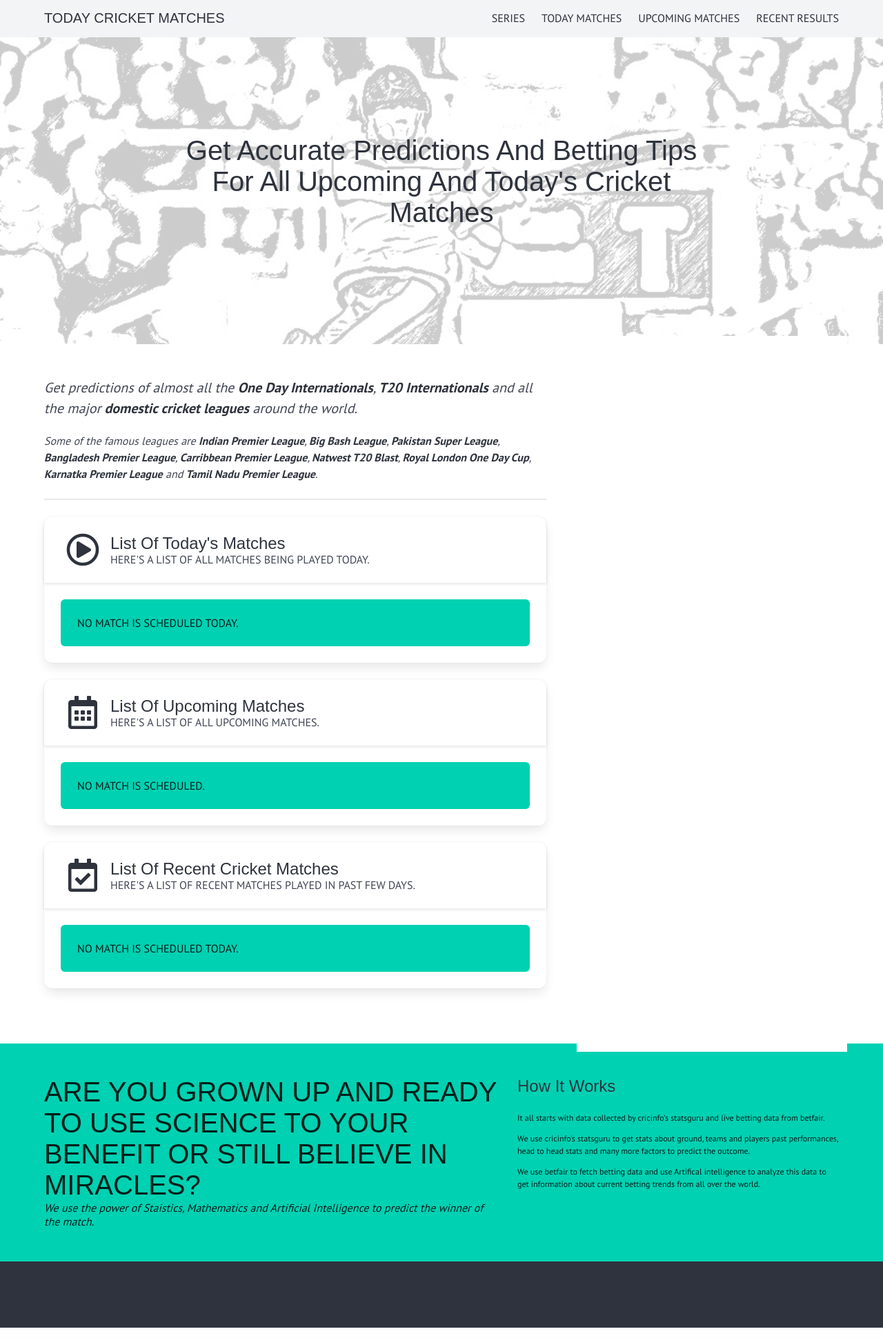
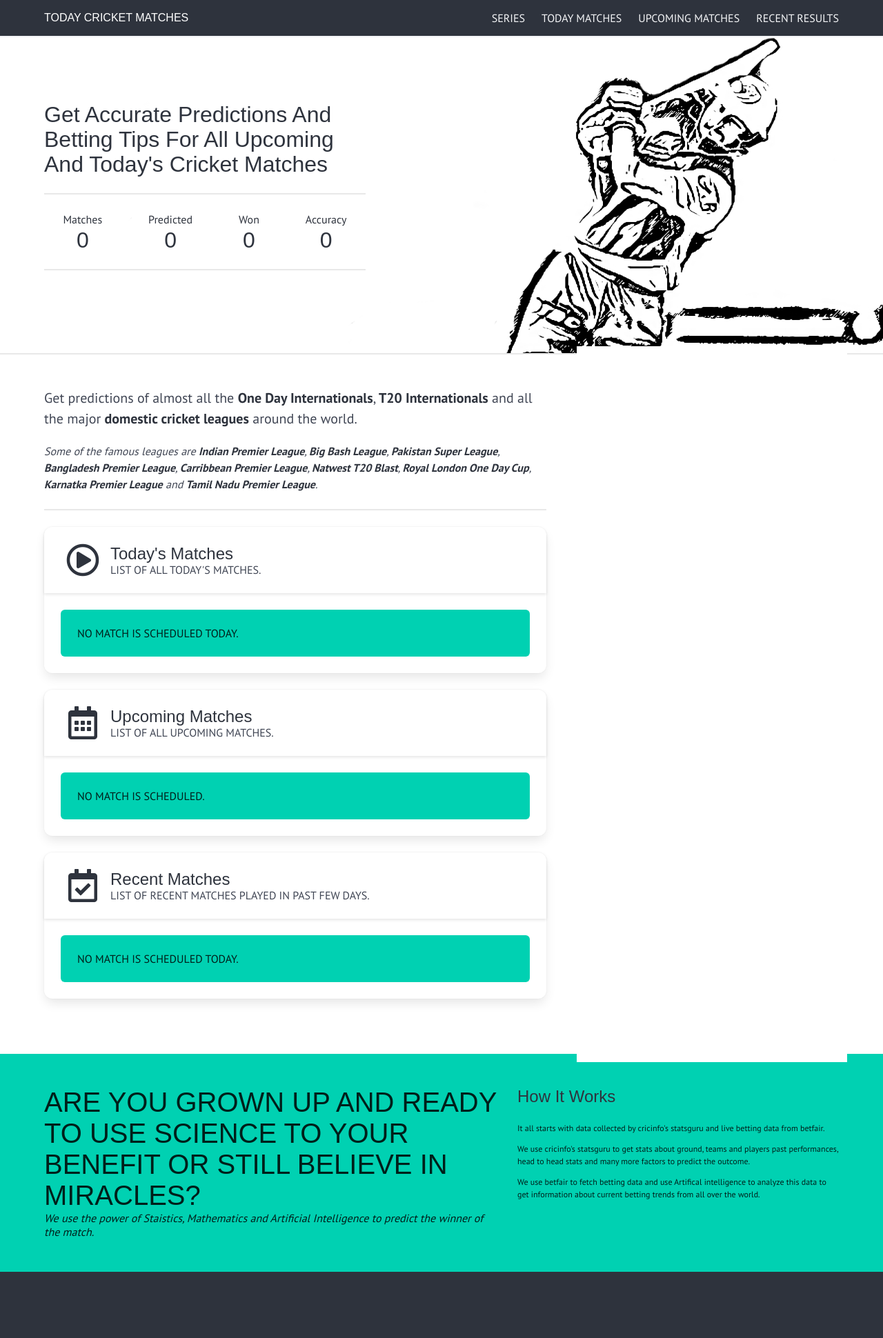
Before and after one commit to saqibrauf/tcm, a Django app: page / in a window 1280 px wide. Shown: the whole page at 69% size. Run offline with Django 3.2, Linux system fonts and the light colour scheme; data that the repository does not hold is empty; some libraries are stand-ins or nearby versions; some web fonts are replaced.

Commit message:
All overhauled

```diff
--- a/assets/css/styles.css
+++ b/assets/css/styles.css
@@ -31,13 +31,6 @@ hr {
 	background-color: whitesmoke;
 }
 
-.banner-bg {
-	background-image: url('../images/bw.jpg');
-	background-position: center top;
-	background-size: cover;
-	background-repeat: no-repeat;
-}
-
 .notification a:not(.button) {
 	text-decoration: none;
 }
@@ -49,8 +42,9 @@ hr {
 		font-size: 16px;
 	}
 
-	.nav-margin {
-		margin: 0 2rem !important;
+	#top-header .hero-body {
+		padding: 6rem 1.5rem;
+		border-bottom: 2px solid #e8e8e8;
 	}
 
 	main .section {
@@ -65,4 +59,21 @@ hr {
 		background-color: white;
 	}
 
+	.banner-bg {
+		background-image: url('../images/EDITED-2-1-E-R.png');
+		background-position: center top;
+		background-size: cover;
+		background-repeat: no-repeat;
+	}
+
 }
+
+@media screen and (max-width: 1088px) {
+	#top-header .hero-body {
+		padding: 0;
+	}
+
+	#top-header figure {
+		margin-bottom: 1.5rem !important;
+	}
+}
--- a/match/templates/match/index.html
+++ b/match/templates/match/index.html
@@ -6,38 +6,44 @@
 
 {% block 'above_content' %}
 
-<section class="hero is-medium is-light banner-bg">
-	<div class="hero-body" style="background-color: rgba(255, 255, 255, 0.8);">
-		<div class="container has-text-centered">
-			<div class="columns">
-				<div class="column is-8 is-offset-2">
-					<h2 class="title is-2 is-size-3-mobile is-capitalized">Get accurate predictions and betting tips for all upcoming and today's cricket matches</h2>
+<section id="top-header" class="hero is-light banner-bg">
+	<div class="hero-body">
+		<div class="container">
+			<div class="columns is-desktop is-paddingless is-marginless">
+				<div class="column is-hidden-desktop is-paddingless is-marginless">
+					<figure class="image is-2by1">
+						<img src="{% static "images/EDITED-2-1-E.png" %}">
+					</figure>
 				</div>
-			</div>
-			<div class="level is-hidden">
+				<div class="column is-5-desktop">
+					<h2 class="title is-3 is-size-4-mobile has-text-centered-touch is-capitalized">Get accurate predictions and betting tips for all upcoming and today's cricket matches</h2><hr>
+					<div class="level is-mobile">
 						<div class="level-item has-text-centered">
 							<div>
-						<p class="heading is-size-5">Total matches</p>
-						<p class="title is-1">3,456</p>
+								<p class="heading">Matches</p>
+								<p class="title is-3 is-size-4-mobile">0</p>
 							</div>
 						</div>
 						<div class="level-item has-text-centered">
 							<div>
-						<p class="heading is-size-5">Predicted</p>
-						<p class="title is-1">123</p>
+								<p class="heading">Predicted</p>
+								<p class="title is-3 is-size-4-mobile">0</p>
 							</div>
 						</div>
 						<div class="level-item has-text-centered">
 							<div>
-						<p class="heading is-size-5">Won</p>
-						<p class="title is-1">456K</p>
+								<p class="heading">Won</p>
+								<p class="title is-3 is-size-4-mobile">0</p>
 							</div>
 						</div>
 						<div class="level-item has-text-centered">
 							<div>
-						<p class="heading is-size-5">Accuracy</p>
-						<p class="title is-1">789</p>
+								<p class="heading">Accuracy</p>
+								<p class="title is-3 is-size-4-mobile">0</p>
 							</div>
+						</div>
+					</div>
+					<hr class="is-hidden-mobile">
 				</div>
 			</div>
 		</div>
@@ -48,12 +54,8 @@
 
 {% block 'content' %}
 
-<figure class="image is-16by9 is-marginless is-hidden" style="margin-bottom: 1.5rem !important;">
-	<img src="{% static 'images/bg11.png' %}">
-</figure>
-
 <div class="content">
-	<p class="heading is-size-5"><em>Get predictions of almost all the <strong>One Day Internationals</strong>, <strong>T20 Internationals</strong> and all the major <strong>domestic cricket leagues</strong> around the world.</em></p>
+	<p class="heading is-size-5">Get predictions of almost all the <strong>One Day Internationals</strong>, <strong>T20 Internationals</strong> and all the major <strong>domestic cricket leagues</strong> around the world.</p>
 	<p><em>Some of the famous leagues are <strong>Indian Premier League</strong>, <strong>Big Bash League</strong>, <strong>Pakistan Super League</strong>, <strong>Bangladesh Premier League</strong>, <strong>Carribbean Premier League</strong>, <strong>Natwest T20 Blast</strong>, <strong>Royal London One Day Cup</strong>, <strong>Karnatka Premier League</strong> and <strong>Tamil Nadu Premier League</strong>.</em></p>
 	<hr>
 </div>
@@ -71,8 +73,8 @@
 			</div>
 
 			<div>
-				<h2 class="title is-4 is-size-5-mobile is-capitalized">List of Today's Matches</h2>
-				<p class="subtitle is-6 is-size-7-mobile is-uppercase">Here's a list of all matches being played today.</p>
+				<h2 class="title is-4 is-size-5-mobile is-capitalized">Today's matches</h2>
+				<p class="subtitle is-6 is-size-7-mobile is-uppercase">List of all today's matches.</p>
 			</div>
 		</div>
 	</div>
@@ -110,8 +112,8 @@
 			</div>
 
 			<div>
-				<h2 class="title is-4 is-size-5-mobile is-capitalized">List of upcoming matches</h2>
-				<p class="subtitle is-6 is-size-7-mobile is-uppercase">Here's a list of all upcoming matches.</p>
+				<h2 class="title is-4 is-size-5-mobile is-capitalized">Upcoming matches</h2>
+				<p class="subtitle is-6 is-size-7-mobile is-uppercase">List of all upcoming matches.</p>
 			</div>
 		</div>
 	</div>
@@ -149,8 +151,8 @@
 			</div>
 
 			<div>
-				<h2 class="title is-4 is-size-5-mobile is-capitalized">List of Recent Cricket Matches</h2>
-				<p class="subtitle is-6 is-size-7-mobile is-uppercase">Here's a list of recent matches played in past few days.</p>
+				<h2 class="title is-4 is-size-5-mobile is-capitalized">Recent matches</h2>
+				<p class="subtitle is-6 is-size-7-mobile is-uppercase">List of recent matches played in past few days.</p>
 			</div>
 		</div>
 	</div>
--- a/templates/navbar.html
+++ b/templates/navbar.html
@@ -1,13 +1,13 @@
 
-<nav class="navbar is-light has-shadow">
+<nav class="navbar is-dark has-shadow">
     <div class="container">
         <div class="navbar-brand">
             <a class="navbar-item" href="{% url 'index' %}">
                 {% url 'index' as home_url %}
                 {% if request.get_full_path == home_url %}
-                    <h1 class="title is-5 is-uppercase">Today Cricket Matches</h1>
+                    <h1 class="title is-6 is-uppercase has-text-white">Today Cricket Matches</h1>
                 {% else %}
-                    <p class="title is-5 is-uppercase">Today Cricket Matches</p>
+                    <p class="title is-6 is-uppercase has-text-white">Today Cricket Matches</p>
                 {% endif %}
             </a>
             <div class="navbar-burger burger" data-target="navMain">
```
Also changed, not shown: assets/images/EDITED-2-1-E-R.png (added), assets/images/EDITED-2-1-E.png (added), assets/images/bw.jpg (deleted), assets/images/bw1.jpg (deleted). Lines whose indentation alone changed are shown as unchanged.
